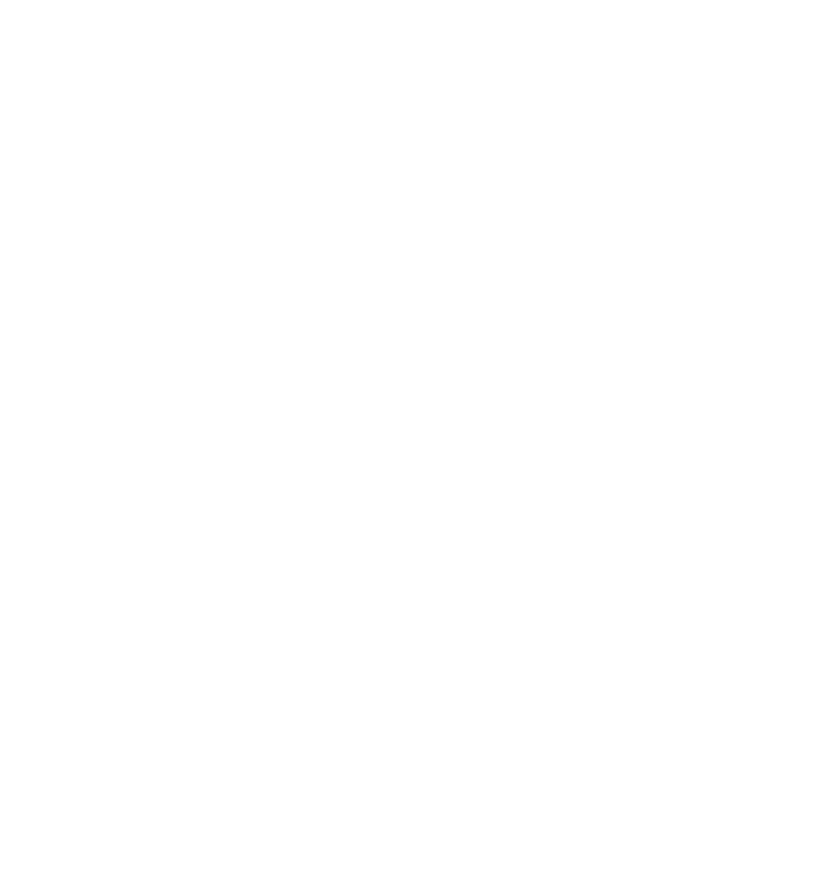
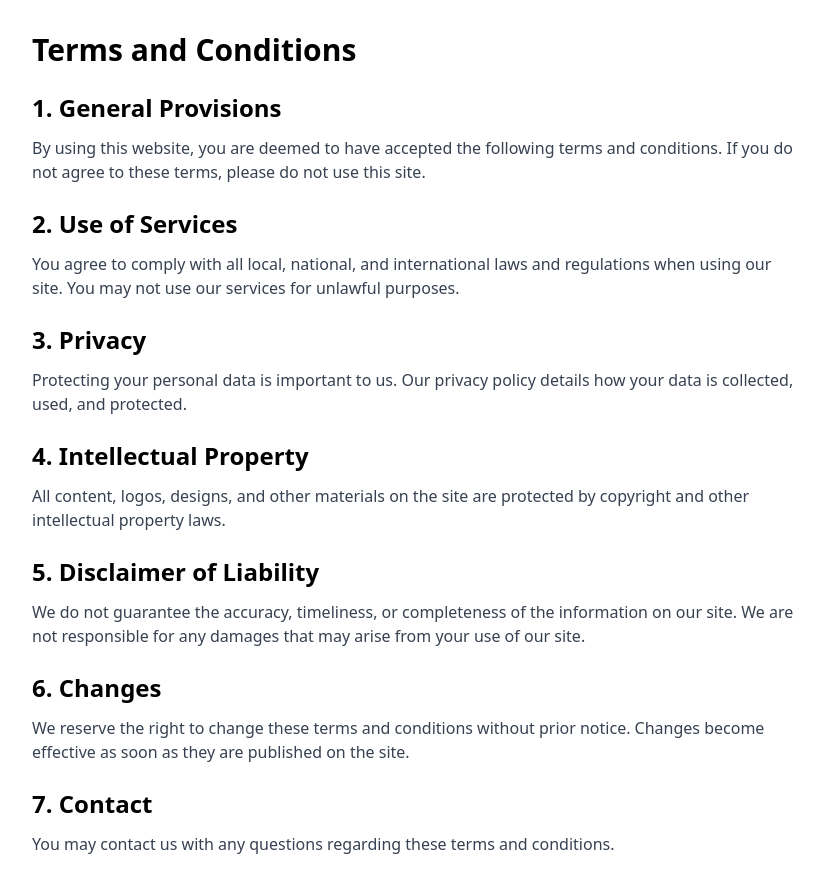
Before and after one commit to mekanio20/arkac, a Vue app: page /terms in a window 1280 px wide. Before the commit this address had no page. Shown: the whole page, without its empty margins (224-1048 px from the left). Before the commit the page ends 800 px from the top, so only its background shows below. Built offline with nearby package versions, Linux system fonts and the light colour scheme.

Commit message:
update SEO add TERMS page

```diff
--- a/index.html
+++ b/index.html
@@ -74,7 +74,8 @@
         "sameAs": [
           "https://www.instagram.com/arkach.sdm/",
           "https://www.tiktok.com/@arkach.sdam"
-        ]
+        ],
+        "phone": "+99312276860"
       }
     </script>
   </head>
--- a/src/components/Selection.vue
+++ b/src/components/Selection.vue
@@ -3,7 +3,7 @@
         <button @click="toggle"
             class="w-full font-inter font-medium md:text-base text-sm bg-arkac-gray-800 text-arkac-gray-700 rounded-lg px-8 py-4 text-left flex justify-between items-center !cursor-pointer">
             {{ selected.name || placeholder }}
-            <svg class="w-4 h-4 ml-2" xmlns="http://www.w3.org/2000/svg" fill="none" viewBox="0 0 24 24"
+            <svg :class="{ 'rotate-180 transform duration-300': open }" class="w-4 h-4 ml-2 transform duration-300" xmlns="http://www.w3.org/2000/svg" fill="none" viewBox="0 0 24 24"
                 stroke="#444444">
                 <path stroke-linecap="round" stroke-linejoin="round" stroke-width="2" d="M19 9l-7 7-7-7" />
             </svg>
@@ -33,7 +33,7 @@
     props: {
         placeholder: {
             type: String,
-            default: 'Kategoriýa saýlamak'
+            default: 'Select Category'
         },
         categories: {
             type: Array,
--- a/src/router/index.js
+++ b/src/router/index.js
@@ -59,6 +59,11 @@
       component: () => import("@/views/View360.vue")
     },
     {
+      path: "/terms",
+      name: "Terms",
+      component: () => import("@/views/Terms.vue"),
+    },
+    {
       path: "/schema/:id",
       name: "Schema",
       component: () => import("@/views/Schema.vue"),
--- /dev/null
+++ b/src/views/Terms.vue
@@ -0,0 +1,75 @@
+<template>
+  <div class="container mx-auto px-4 py-8">
+    <h1 class="text-3xl font-bold mb-6">Terms and Conditions</h1>
+
+    <div class="space-y-6">
+      <section>
+        <h2 class="text-2xl font-semibold mb-3">1. General Provisions</h2>
+        <p class="text-gray-700">
+          By using this website, you are deemed to have accepted the following terms and conditions.
+          If you do not agree to these terms, please do not use this site.
+        </p>
+      </section>
+
+      <section>
+        <h2 class="text-2xl font-semibold mb-3">2. Use of Services</h2>
+        <p class="text-gray-700">
+          You agree to comply with all local, national, and international laws and regulations when using our site.
+          You may not use our services for unlawful purposes.
+        </p>
+      </section>
+
+      <section>
+        <h2 class="text-2xl font-semibold mb-3">3. Privacy</h2>
+        <p class="text-gray-700">
+          Protecting your personal data is important to us. Our privacy policy details how your data is collected, used, and protected.
+        </p>
+      </section>
+
+      <section>
+        <h2 class="text-2xl font-semibold mb-3">4. Intellectual Property</h2>
+        <p class="text-gray-700">
+          All content, logos, designs, and other materials on the site are protected by copyright and other intellectual property laws.
+        </p>
+      </section>
+
+      <section>
+        <h2 class="text-2xl font-semibold mb-3">5. Disclaimer of Liability</h2>
+        <p class="text-gray-700">
+          We do not guarantee the accuracy, timeliness, or completeness of the information on our site.
+          We are not responsible for any damages that may arise from your use of our site.
+        </p>
+      </section>
+
+      <section>
+        <h2 class="text-2xl font-semibold mb-3">6. Changes</h2>
+        <p class="text-gray-700">
+          We reserve the right to change these terms and conditions without prior notice.
+          Changes become effective as soon as they are published on the site.
+        </p>
+      </section>
+
+      <section>
+        <h2 class="text-2xl font-semibold mb-3">7. Contact</h2>
+        <p class="text-gray-700">
+          You may contact us with any questions regarding these terms and conditions.
+        </p>
+      </section>
+    </div>
+  </div>
+</template>
+
+<script>
+export default {
+  name: 'Terms',
+  metaInfo: {
+    title: 'Terms and Conditions'
+  }
+}
+</script>
+
+<style scoped>
+.container {
+  max-width: 800px;
+}
+</style>
```
